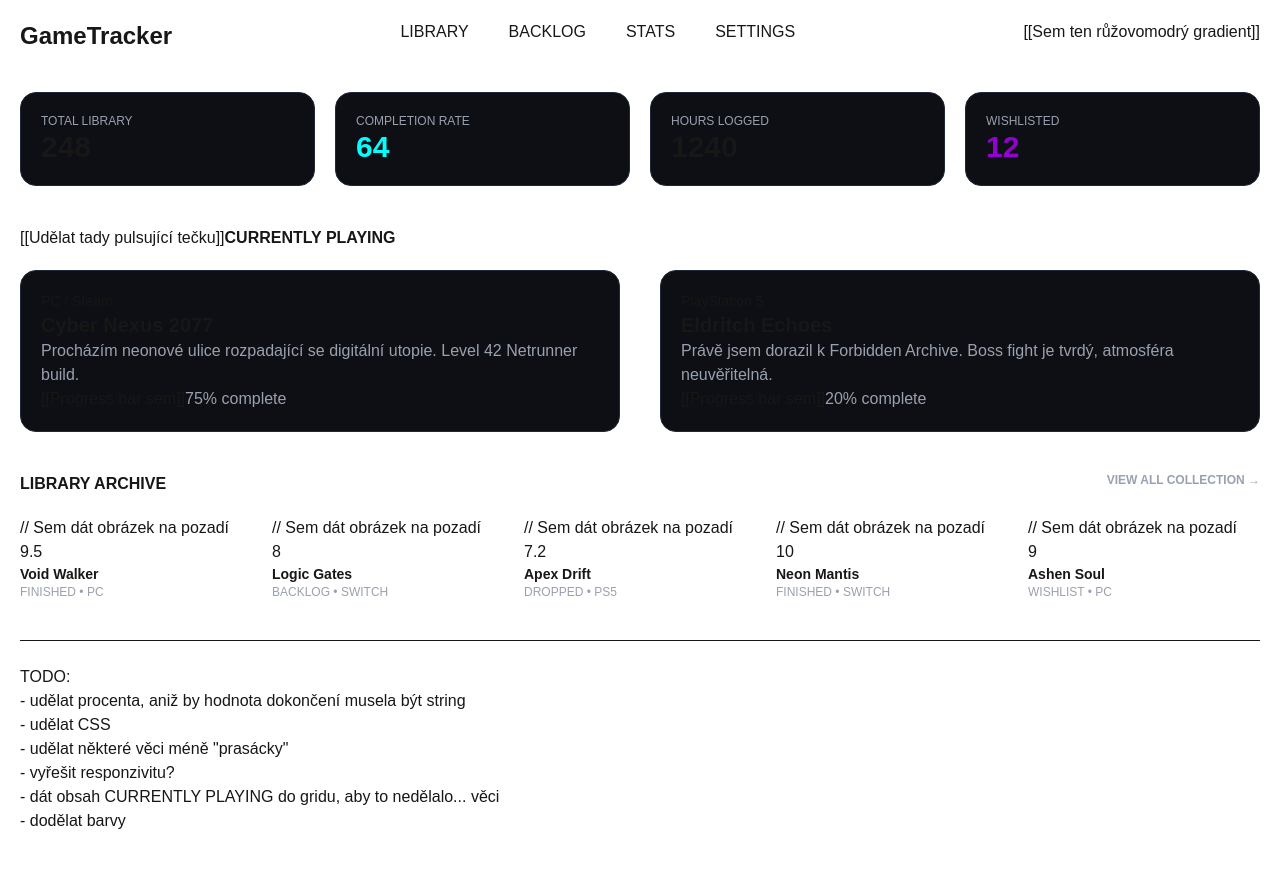
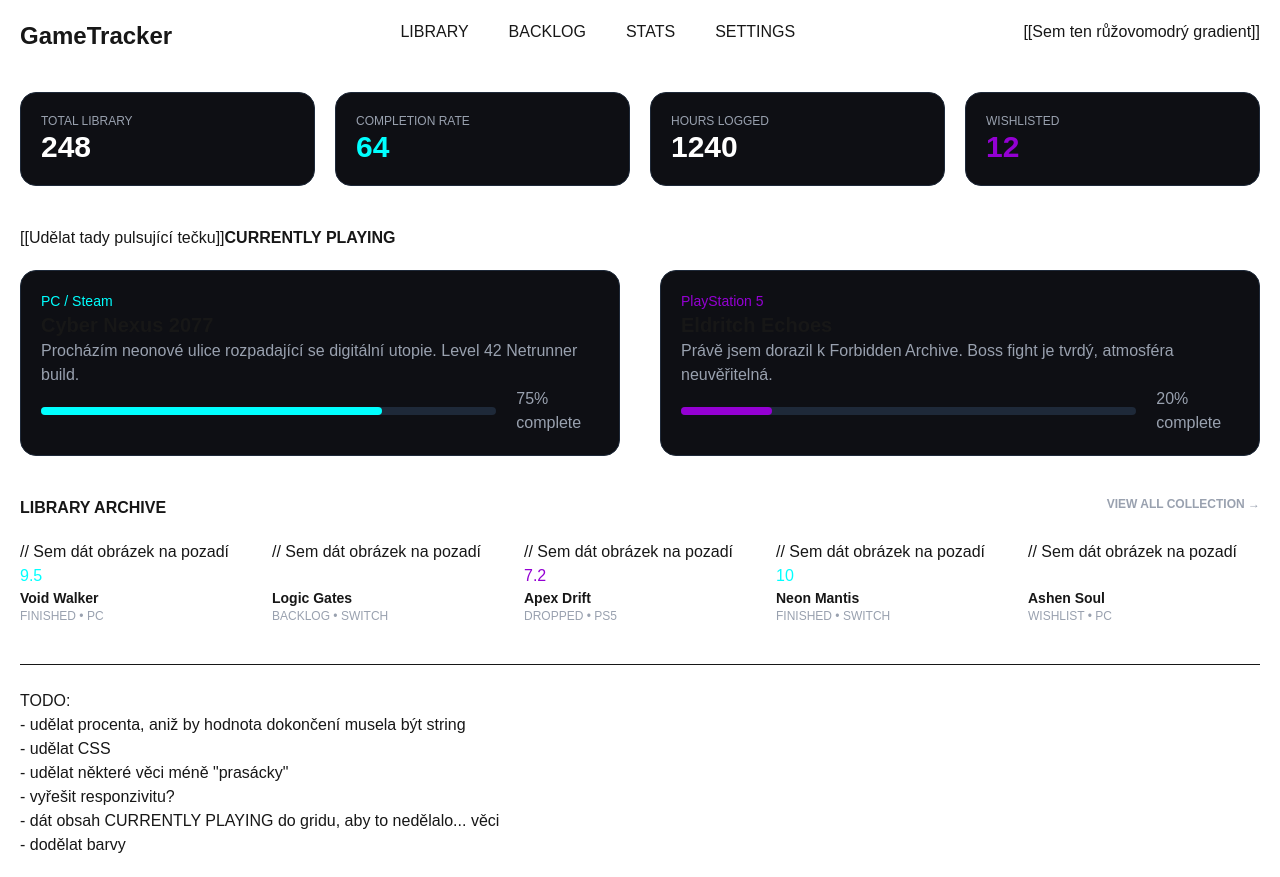
Before and after one commit to daeweeee/GameTracker-WEA, a Next.js app in the folder gametracker/: page / in a window 1280 px wide. Before the commit the page ends 853 px from the top, so only its background shows below. Built offline with nearby package versions, Linux system fonts and the light colour scheme.

Commit message:
Funkční progressbar

```diff
--- a/gametracker/app/page.tsx
+++ b/gametracker/app/page.tsx
@@ -23,7 +23,7 @@ export default function Home() {
         <Status
           name="TOTAL LIBRARY"
           value="248"
-          color=""
+          color="white"
         />
         <Status
           name="COMPLETION RATE"
@@ -33,7 +33,7 @@ export default function Home() {
         <Status
           name="HOURS LOGGED"
           value="1240"
-          color=""
+          color="white"
         />
         <Status
           name="WISHLISTED"
@@ -53,7 +53,7 @@ export default function Home() {
           nazev="Cyber Nexus 2077"
           coDelam="Procházím neonové ulice rozpadající se digitální utopie. Level 42 Netrunner build."
           progress={75}
-          barva="" // Modrá
+          color="cyan" // Modrá
         />
         <AktHranaHra
           obrazek="" // Sem dát cestu k obrázku
@@ -61,7 +61,7 @@ export default function Home() {
           nazev="Eldritch Echoes"
           coDelam="Právě jsem dorazil k Forbidden Archive. Boss fight je tvrdý, atmosféra neuvěřitelná."
           progress={20}
-          barva="" // Fialová
+          color="darkviolet" // Fialová
         />
       </AktHraneDiv>
 
@@ -77,6 +77,7 @@ export default function Home() {
           nazev="Void Walker"
           stav="FINISHED"
           platforma="PC"
+          color="cyan"
         />
         <Hra
           hodnoceni={8.0}
@@ -85,6 +86,7 @@ export default function Home() {
           nazev="Logic Gates"
           stav="BACKLOG"
           platforma="SWITCH"
+          color="white"
         />
         <Hra
           hodnoceni={7.2}
@@ -93,6 +95,7 @@ export default function Home() {
           nazev="Apex Drift"
           stav="DROPPED"
           platforma="PS5"
+          color="darkviolet"
         />
         <Hra
           hodnoceni={10}
@@ -101,6 +104,7 @@ export default function Home() {
           nazev="Neon Mantis"
           stav="FINISHED"
           platforma="SWITCH"
+          color="cyan"
         />
         <Hra
           hodnoceni={9.0}
@@ -109,6 +113,7 @@ export default function Home() {
           nazev="Ashen Soul"
           stav="WISHLIST"
           platforma="PC"
+          color="white"
         />
       </Knihovna>
         <hr />
--- a/gametracker/components/akthranahra.tsx
+++ b/gametracker/components/akthranahra.tsx
@@ -1,4 +1,6 @@
-export default function AktHranaHra({obrazek, platforma, nazev, coDelam, progress, barva} : {obrazek: string, platforma: string, nazev: string, coDelam: string, progress: number, barva: string}) {
+import ProgressBar from "./progressbar";
+
+export default function AktHranaHra({obrazek, platforma, nazev, coDelam, progress, color} : {obrazek: string, platforma: string, nazev: string, coDelam: string, progress: number, color: string}) {
     return (
         <div className="w-1/2 border border-gray-800 p-5 rounded-2xl bg-[#0E0F14]">
             <div className=""
@@ -6,12 +8,15 @@ export default function AktHranaHra({obrazek, platforma, nazev, coDelam, progres
             />
             <div>
                 <div>
-                    <h3 className="text-sm">{platforma}</h3>
+                    <h3 className="text-sm" style={{color}}>{platforma}</h3>
                     <h2 className="text-xl font-bold">{nazev}</h2>
                     <p className="text-gray-400">{coDelam}</p>
                 </div>
                 <div className="flex">
-                    [[Progress bar sem]]
+                    <ProgressBar
+                        value={progress}
+                        color={color}
+                    />
                     <p className="text-gray-400">{progress}% complete</p>
                 </div>
             </div>
--- a/gametracker/components/hra.tsx
+++ b/gametracker/components/hra.tsx
@@ -1,8 +1,8 @@
-export default function Hra({hodnoceni, obrazek, obrazekAlt, nazev, stav, platforma} : {hodnoceni: number, obrazek: string, obrazekAlt: string, nazev: string, stav: string, platforma: string}) {
+export default function Hra({hodnoceni, obrazek, obrazekAlt, nazev, stav, platforma, color} : {hodnoceni: number, obrazek: string, obrazekAlt: string, nazev: string, stav: string, platforma: string, color: string}) {
     return (
         <div className="w-1/5 rounded-2xl">
             <div> // Sem dát obrázek na pozadí
-                <h4>{hodnoceni}</h4>
+                <h4 style={{color}}>{hodnoceni}</h4>
             </div>
             <h5 className="text-sm font-bold">{nazev}</h5>
             <div className="flex gap-1">
--- /dev/null
+++ b/gametracker/components/progressbar.tsx
@@ -0,0 +1,14 @@
+export default function ProgressBar({value, color} : {value: number, color: string}) {
+    return (
+        <div className="w-full rounded-full h-2 bg-gray-800 mt-5 mr-5">
+            <div
+                className="h-2 rounded-full"
+                style={{
+                    width: `${value}%`,
+                    backgroundColor: `${color}`
+                }}>
+
+            </div>
+        </div>
+    );
+}
```
